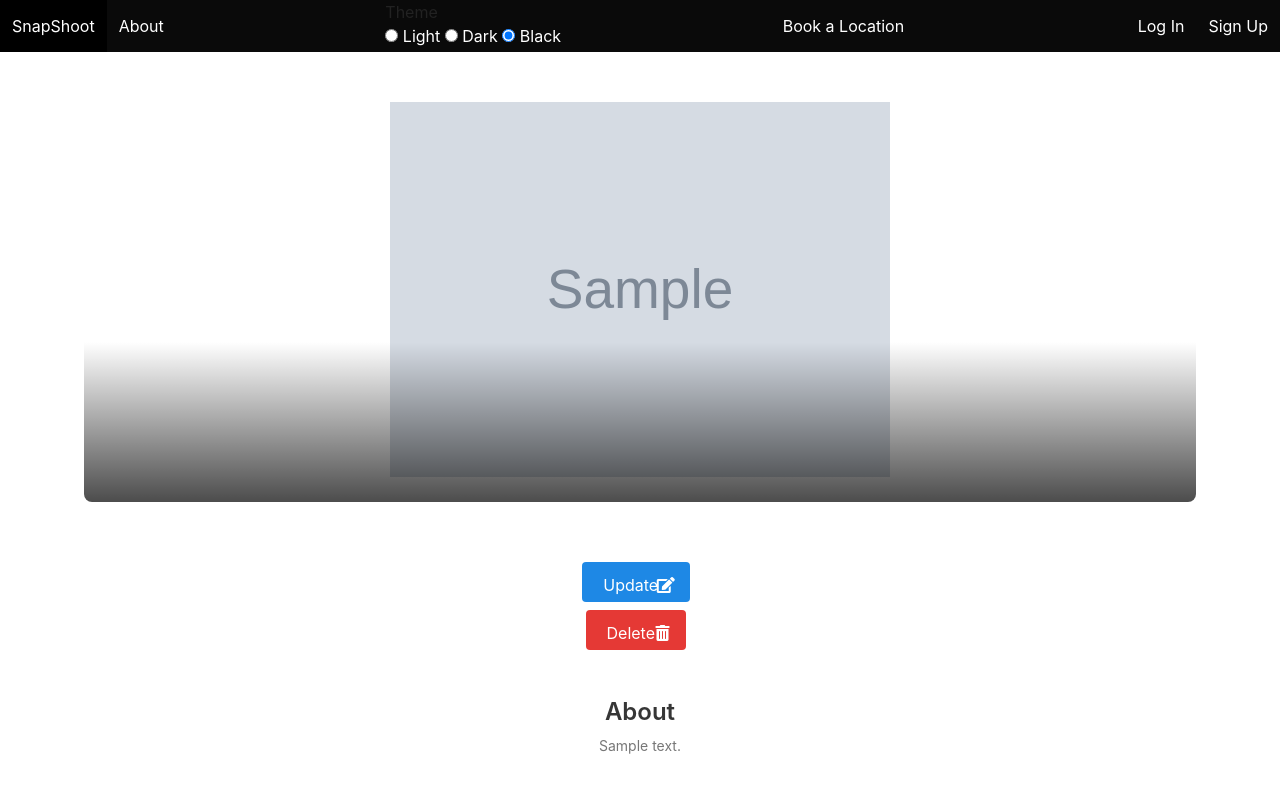
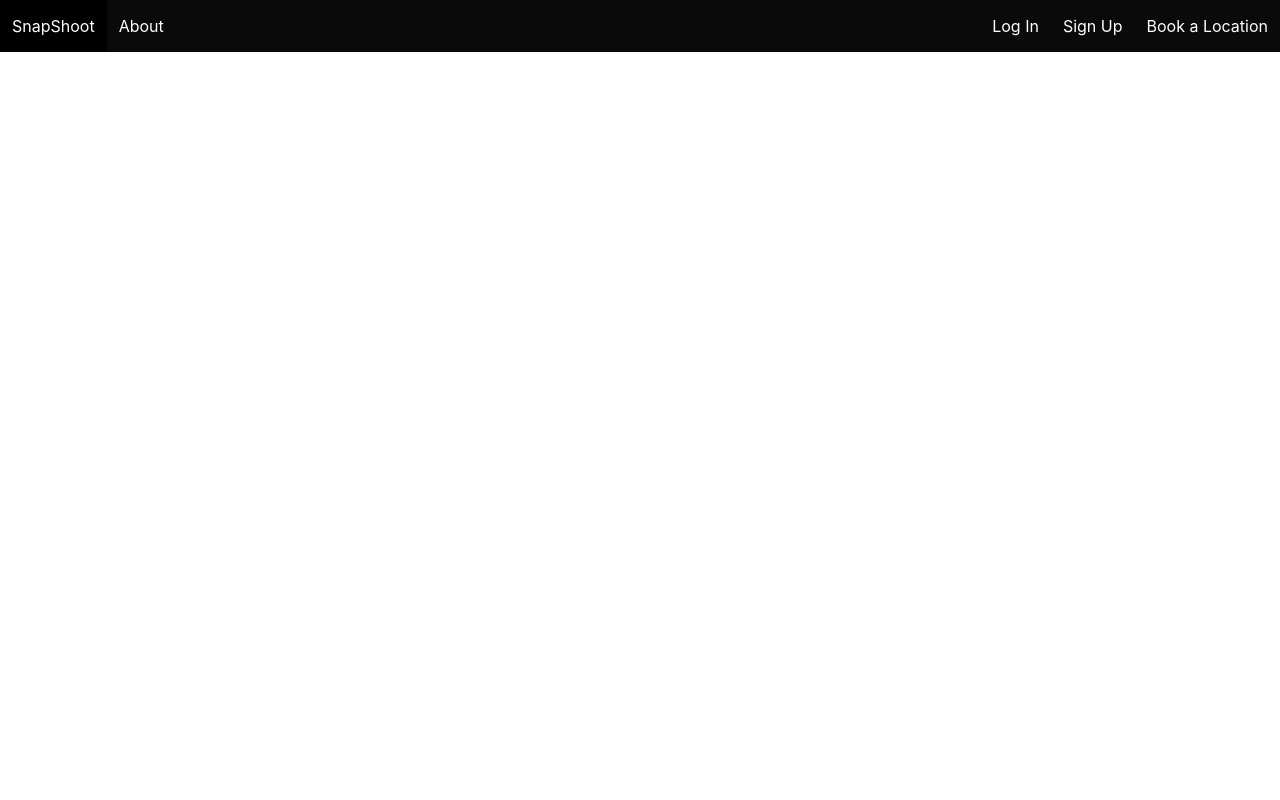
Before and after one commit to undftdcreed/SnapShoot, a Django app: page /listings/1/ in a window 1280 px wide. Run offline with Django 4.2, Linux system fonts and the light colour scheme; tables that the repository leaves empty hold one stand-in row (values such as "Sample post"); grey boxes marked "Sample" are stand-in pictures.

Commit message:
navbar made cleaner take out theme changer

```diff
--- a/main_app/templates/base.html
+++ b/main_app/templates/base.html
@@ -12,7 +12,6 @@
         <link rel="stylesheet" href="https://cdnjs.cloudflare.com/ajax/libs/font-awesome/5.15.4/css/all.min.css">
         <title>SnapShoot - {% block title %}{% endblock %}</title>
     </head>
-    <body >
     <nav class="navbar is-black" role="navigation" aria-label="main navigation">
         <div class="navbar-brand">
           <a class="navbar-item" href="/">SnapShoot</a>
@@ -22,55 +21,23 @@
             <span aria-hidden="true"></span>
           </a>
         </div>
-            <div class="navbar-menu navbar-start">
+        <div class="navbar-menu">
+          <div class="navbar-start">
             <a class="navbar-item" href="/about">About</a>
           </div>
-            <div class="menu">
-                <div class="menu-header">
-                    <h2 class="menu-header-title">Theme</h2>
-                    <div class="theme-switcher">
-                        <input type="radio" id="light-theme" name="themes" checked/>
-                        <label for="light-theme">
-                            <span>
-                                <i data-feather="sun"></i>Light
-                            </span>
-                        </label>
-                        <input type="radio" id="dark-theme" name="themes" checked/>
-                        <label for="dark-theme">
-                            <span>
-                                <i data-feather="moon"></i>Dark
-                            </span>
-                        </label>
-                        <input type="radio" id="black-theme" name="themes" checked/>
-                        <label for="black-theme">
-                            <span>
-                                <i data-feather="star"></i>Black
-                            </span>
-                        </label>
-                        <span class="slider"></span>
+          <div class="navbar-end">
+            {% if user.is_authenticated %}
+            <span class="navbar-item">Welcome: {{ user.username }}</span>
+            <a class="navbar-item" href="{% url 'logout' %}">Logout</a>
+            {% else %}
+            <a class="navbar-item" href="{% url 'login' %}">Log In</a>
+            <a class="navbar-item" href="{% url 'signup' %}">Sign Up</a>
+            {% endif %}
+            <a class="navbar-item" href="/listings">Book a Location</a>
           </div>
         </div>
-            </div>
-        </div>
-        <div class="navbar-menu navbar-end">
-            <a class="navbar-item" href="/listings">Book a Location</a>
-        </div>
-        {% if user.is_authenticated %}
-        <div class="navbar-menu navbar-end">
-            <span class="navbar-item">Welcome: {{user.username}}</span>
-            <a class="navbar-item" href="{% url 'logout' %}">Logout</a>
-        </div>
-    {% else %}
-        <div class="navbar-menu navbar-end">
-           <a class="navbar-item" href="{% url 'login' %}">Log In</a>
-            <!--   here is our new link      -->
-           <a class="navbar-item" href="{% url 'signup' %}">Sign Up</a>
-        </div>
-    {% endif %}
       </nav>
-        <div class="container">
 
-            {% block content %}{% endblock %}
 
         </div>
       </div>
--- a/main_app/templates/listing_detail.html
+++ b/main_app/templates/listing_detail.html
@@ -33,4 +33,5 @@
             </div>
 
             <p class="description">{{listing.description}}</p>
+            <p class="price">{{listing.price}}</p>
             {% endblock %}
```
Lines whose indentation alone changed are shown as unchanged.
